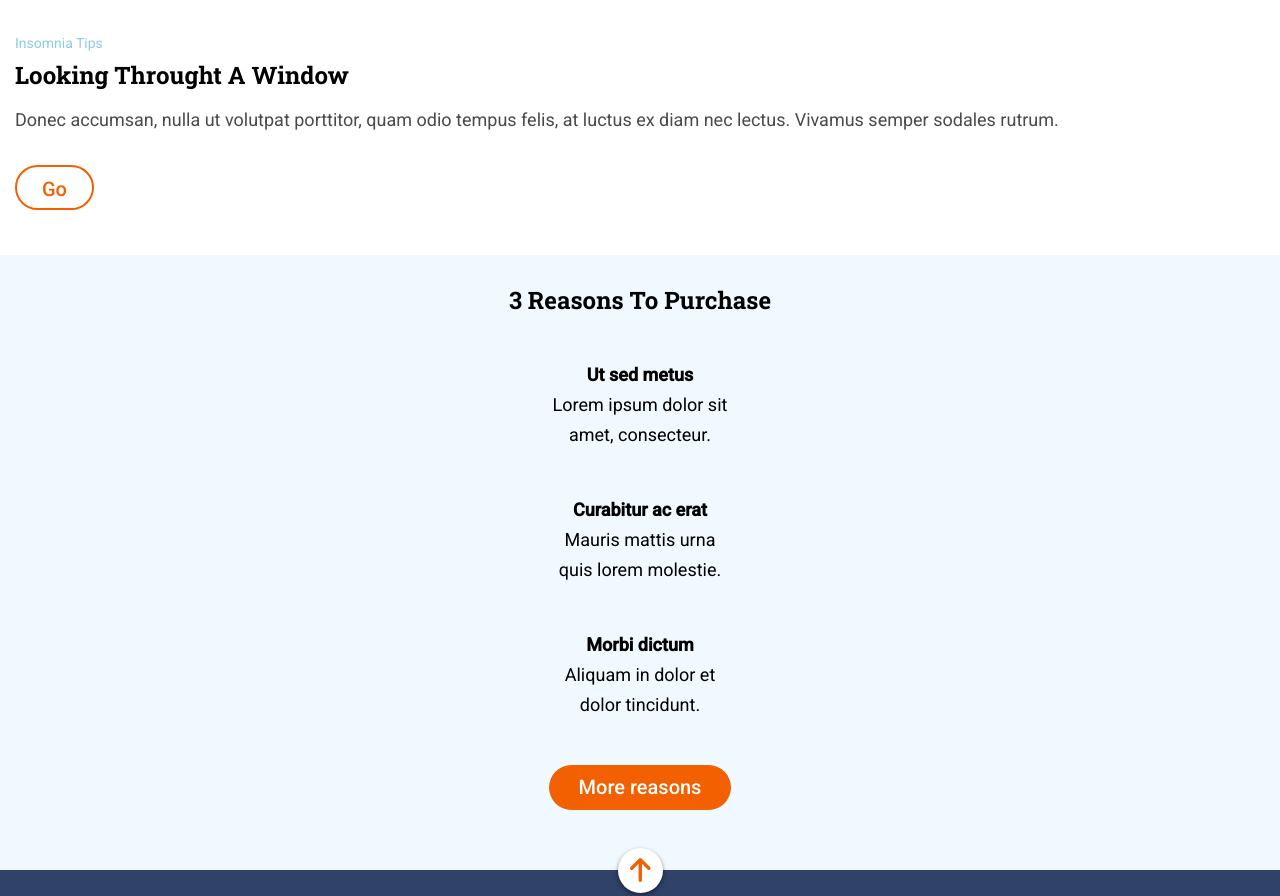
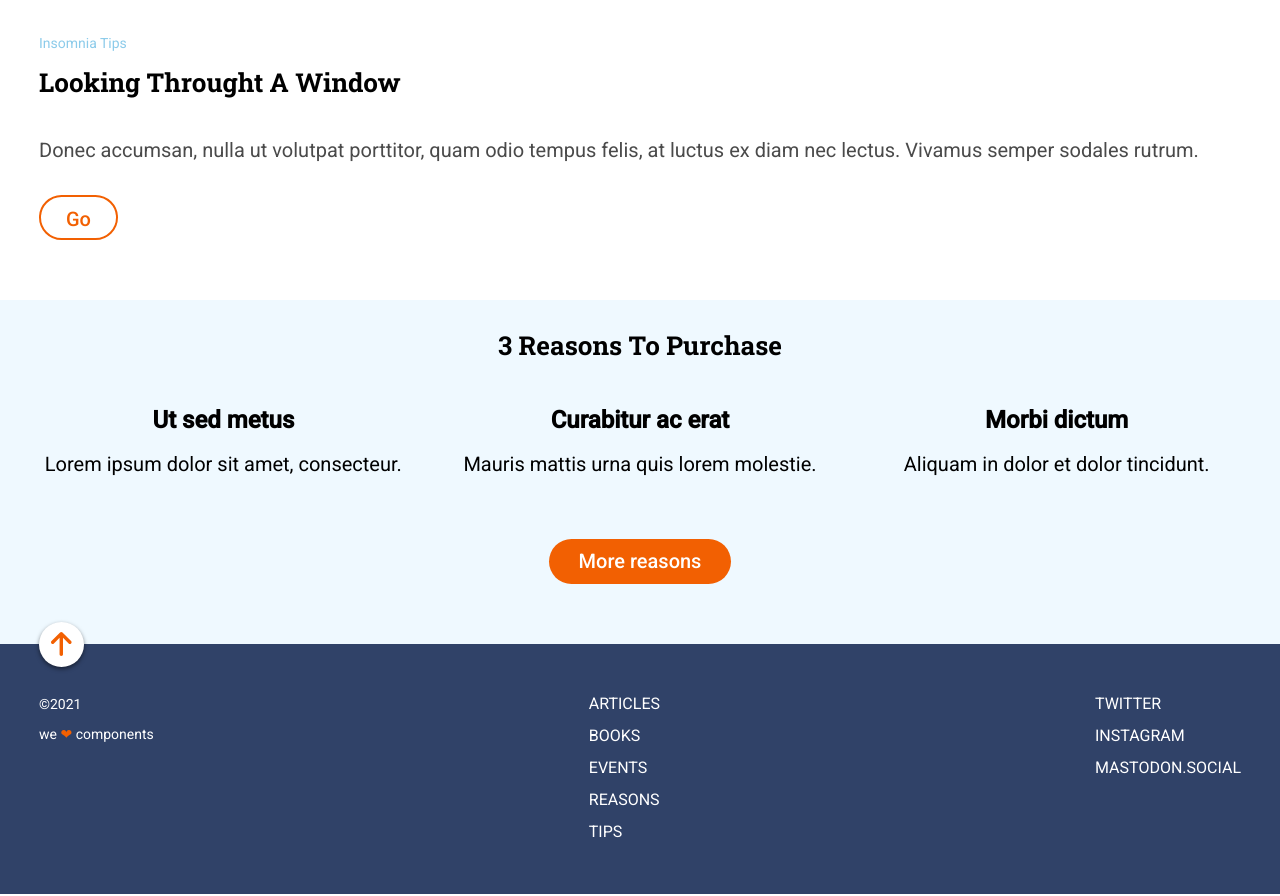
Before and after one commit to Adalab/modulo-1-evaluacion-final-TaniaGamGonz, a website: page public/index.html in a window 1280 px wide. Shown: the part 802-1698 px from the top of the page. Drawn offline with Linux system fonts and the light colour scheme.

Commit message:
Added tablet styles"

```diff
--- a/public/index.html
+++ b/public/index.html
@@ -109,6 +109,8 @@
             >
           </li>
         </ul>
+      </nav>
+      <nav class="footer__menu">
         <ul class="menu__section">
           <li class="menu__item">
             <a class="menu__link" href="https://adalab.es/" title="go to Twitter"
@@ -130,8 +132,12 @@
           </li>
         </ul>
       </nav>
-      <p class="copy">&copy;2021</p>
-      <small class="late-motiv">we <span class="heart">❤︎</span> components</small>
+      <div class="footer__container">
+        <p class="copy">&copy;2021</p>
+        <small class="late-motiv"
+          >we <span class="heart">❤︎</span> components</small
+        >
+      </div>
     </footer>
 
   </body>
--- a/src/scss/components/_reasons-section.scss
+++ b/src/scss/components/_reasons-section.scss
@@ -8,17 +8,43 @@
   background-color: $ice-blue;
   line-height: 30px;
 
+  @media all and (min-width: 768px) {
+    grid-template-columns: 1fr 1fr 1fr;
+    grid-template-rows: auto auto auto;
+  }
+
   &__title {
     font-size: 2.4rem;
     margin-bottom: 45px;
+    @media all and (min-width: 768px) {
+      font-size: 2.6rem;
+      grid-column: 1/4;
+    }
   }
   .reason {
     width: 180px;
     margin-bottom: 45px;
 
+    @media all and (min-width: 768px) {
+      width: 100%;
+      margin-bottom: 60px;
+    }
+
     &__title,
     &__text {
       font-size: 1.8rem;
+    }
+
+    &__title {
+      @media all and (min-width: 768px) {
+        font-size: 2.4rem;
+        margin-bottom: 14px;
+      }
+    }
+    &__text {
+      @media all and (min-width: 768px) {
+        font-size: 2rem;
+      }
     }
   }
   &__link {
@@ -31,5 +57,15 @@
     line-height: 45px;
     font-weight: 500;
     border-radius: 22.5px;
+    transition: background-color 1s, color 0.5s, box-shadow 1s;
+
+    &:hover {
+      background-color: $deep-blue;
+      box-shadow: 2px 2px 2px rgba(0, 0, 0, 0.2);
+    }
+
+    @media all and (min-width: 768px) {
+      grid-column: 1/4;
+    }
   }
 }
--- a/src/scss/components/_window-section.scss
+++ b/src/scss/components/_window-section.scss
@@ -1,6 +1,11 @@
 .window {
   padding: 30px 15px 45px 15px;
   line-height: 30px;
+
+  @media all and (min-width: 768px) {
+    padding: 30px 39px 60px 39px;
+  }
+
   &__tip {
     font-size: 1.4rem;
     color: $light-blue;
@@ -10,11 +15,19 @@
     font-size: 2.4rem;
     text-transform: capitalize;
     margin-bottom: 15px;
+    @media all and (min-width: 768px) {
+      font-size: 2.6rem;
+      line-height: 45px;
+      margin-bottom: 30px;
+    }
   }
   &__text {
     font-size: 1.8rem;
     color: $grey;
     margin-bottom: 30px;
+    @media all and (min-width: 768px) {
+      font-size: 2rem;
+    }
   }
   &__link {
     display: inline-block;
@@ -27,5 +40,12 @@
     border-radius: 22.5px;
     height: 45px;
     text-align: center;
+    transition: color 0.5s, background-color 1s, box-shadow 1s;
+
+    &:hover {
+      color: $white;
+      background-color: $orange;
+      box-shadow: 2px 2px 2px rgba(0, 0, 0, 0.2);
+    }
   }
 }
--- a/src/scss/layout/_footer.scss
+++ b/src/scss/layout/_footer.scss
@@ -8,6 +8,13 @@
   line-height: 30px;
   color: $white;
 
+  @media all and (min-width: 768px) {
+    padding: 45px 39px;
+    flex-direction: row;
+    justify-content: space-between;
+    align-items: flex-start;
+  }
+
   &__arrow {
     position: absolute;
     top: 0;
@@ -16,10 +23,19 @@
   }
 
   &__menu {
+    margin-bottom: 30px;
+    @media all and (min-width: 768px) {
+      margin-bottom: 0;
+    }
+
     .menu__section {
-      margin-bottom: 30px;
       .menu__item {
         text-align: center;
+
+        @media all and (min-width: 768px) {
+          text-align: left;
+        }
+
         .menu__link {
           font-size: 1.6rem;
           text-transform: uppercase;
@@ -34,4 +50,7 @@
       color: $orange;
     }
   }
+  &__container {
+    order: -1;
+  }
 }
--- a/src/scss/layout/_header.scss
+++ b/src/scss/layout/_header.scss
@@ -9,6 +9,10 @@
   background-position: center;
   padding-bottom: 53px;
   color: $white;
+
+  @media all and (min-width: 768px) {
+    padding-bottom: 45px;
+  }
 
   &__burguer {
     position: fixed;
@@ -27,9 +31,17 @@
     text-align: center;
     text-transform: uppercase;
     margin-bottom: 10px;
+    @media all and (min-width: 768px) {
+      font-size: 8rem;
+      line-height: 106px;
+      margin-bottom: 20px;
+    }
   }
   &__text {
     font-size: 1.6rem;
     margin-bottom: 45px;
+    @media all and (min-width: 768px) {
+      font-size: 2.4rem;
+    }
   }
 }
```
Also changed, not shown: src/html/partials/footer.html (+8 -2 lines), public/assets/css/main.css, 1 other file.
